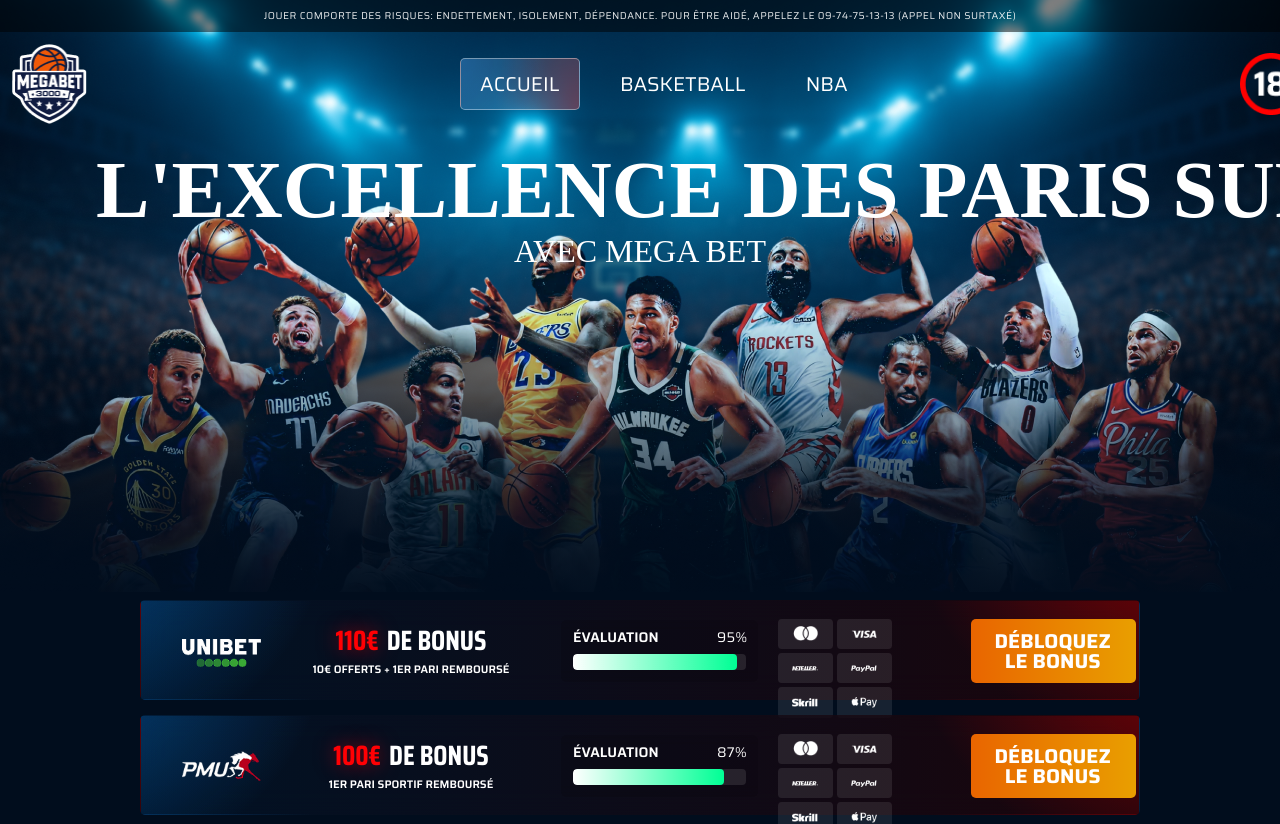
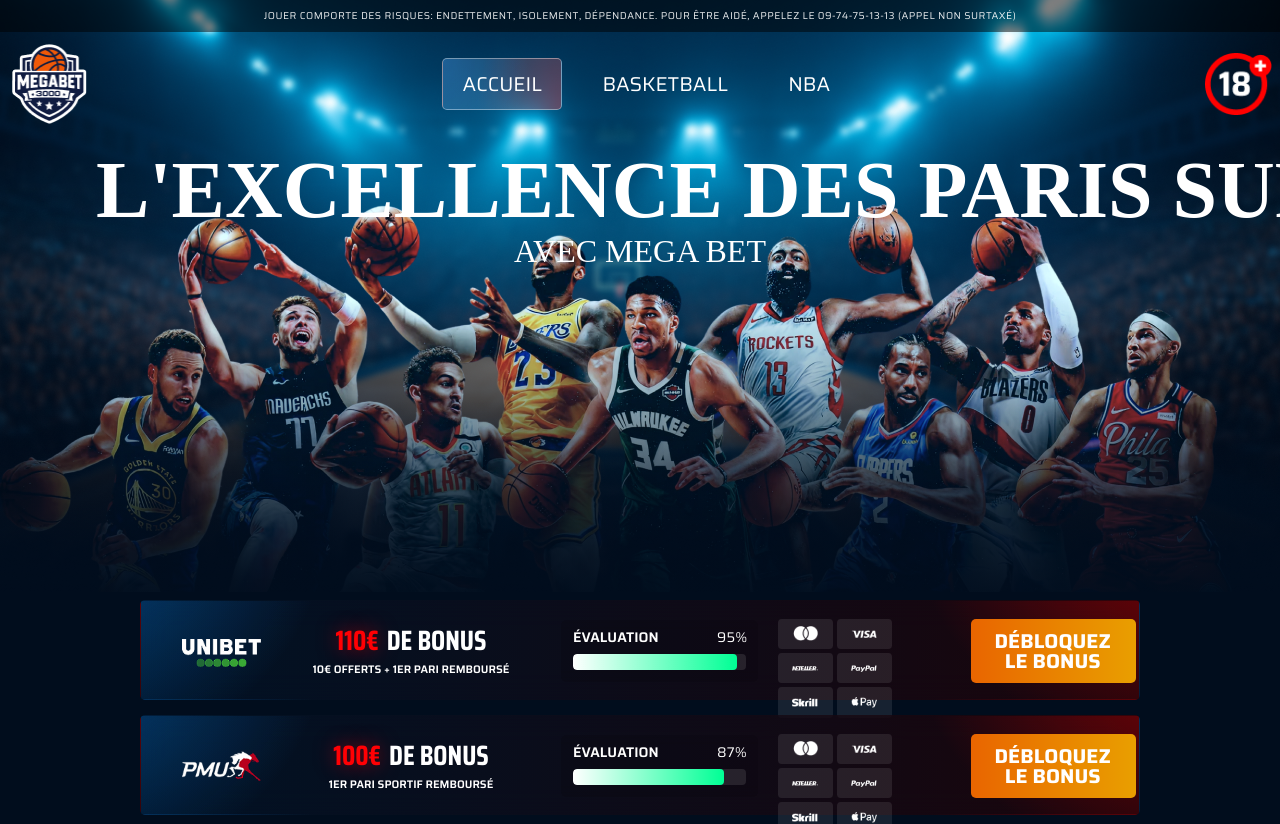
Before and after one commit to kuvakina-al/mega-bet-arena, a PHP site: page /html-export/index.php in a window 1280 px wide. Shown: the top 824 px of the page. Run offline with PHP 8.4, Linux system fonts and the light colour scheme; some web fonts are replaced.

Commit message:
fix texts

```diff
--- a/html-export/css/header.css
+++ b/html-export/css/header.css
@@ -94,7 +94,7 @@
   flex-grow: 0;
   z-index: 10;
   position: relative;
-  margin-right: -10px;
+  margin-right: 25px;
 }
 
 .header-age-restriction img {
```
